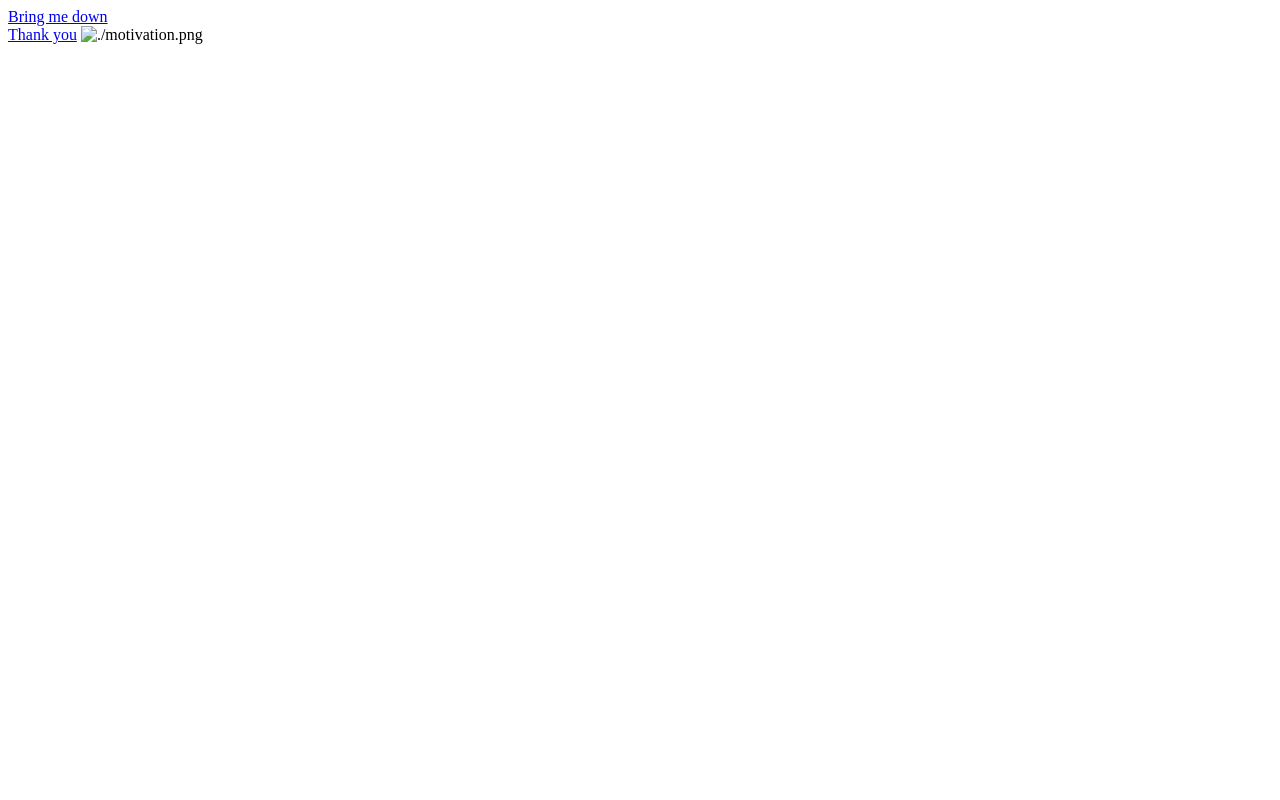
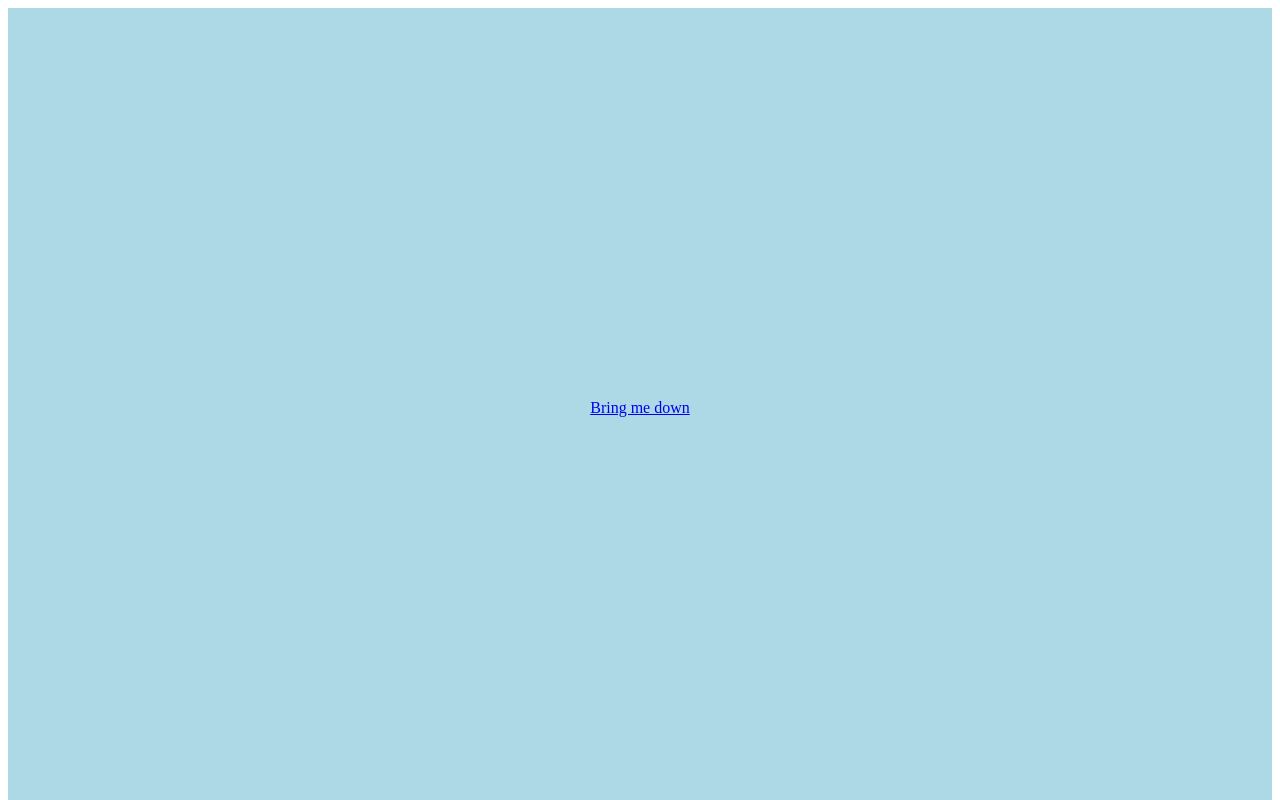
Before and after one commit to Cosmosha/smooth-Scroll, a plain HTML site: page index.html in a window 1280 px wide. Shown: the top 800 px of the page. Drawn offline with Linux system fonts and the light colour scheme.

Commit message:
style sheet modified

```diff
--- a/index.html
+++ b/index.html
@@ -15,7 +15,7 @@
 
     <div class="box2">
         <a href="#" class="section2">Thank you</a>
-        <img src="" alt="./motivation.png">
+        <img src="./motivation.png" alt="">
     </div>
     <script src="./app.js"></script>
 </body>
--- a/style.css
+++ b/style.css
@@ -0,0 +1,18 @@
+.box1{
+    height: 100vh;
+    background-color: lightblue;
+    display: flex;
+    justify-content: center;
+    align-items: center;
+}
+
+.box2{
+    height: 100vh;
+    display: flex;
+    justify-content: space-around;
+    align-items: center;
+}
+
+.box2 img{
+    width: 60%;
+}
```
